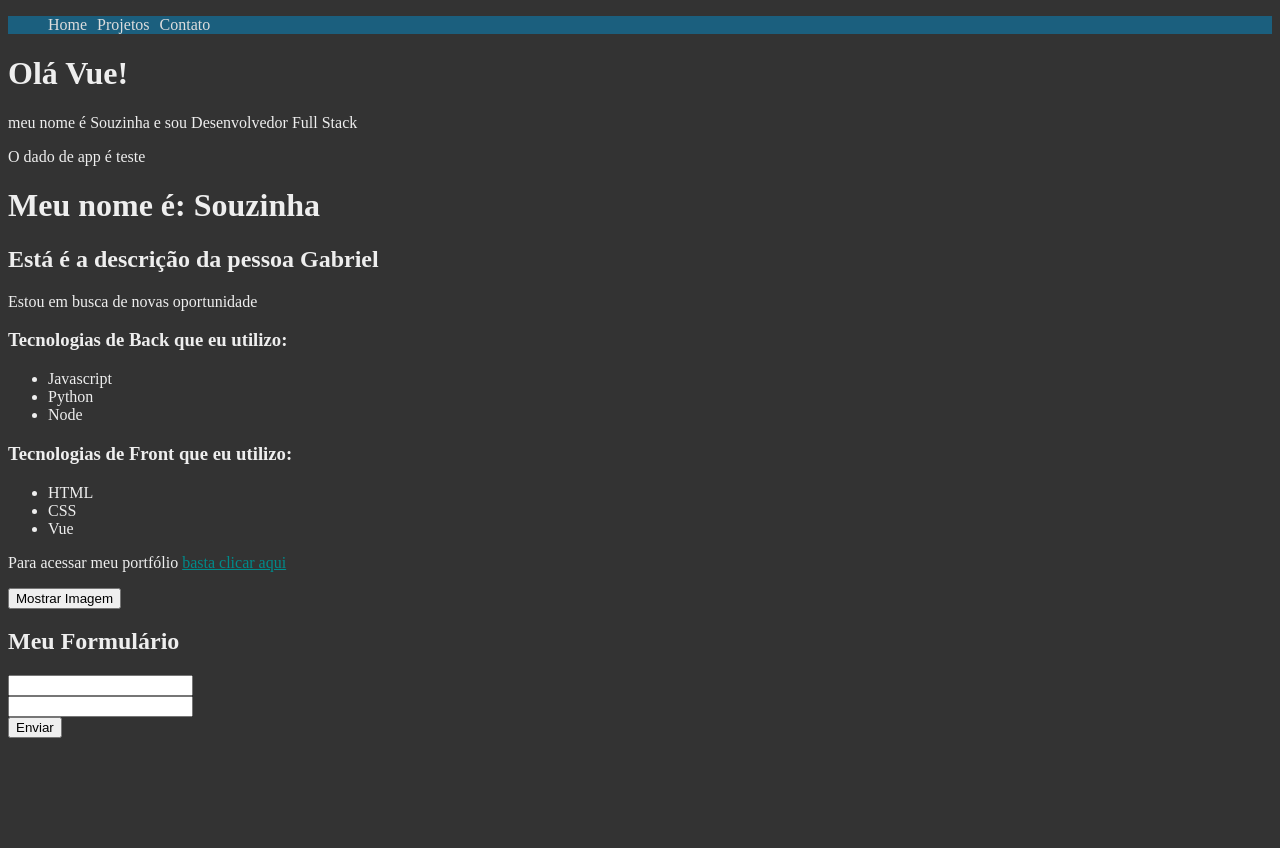
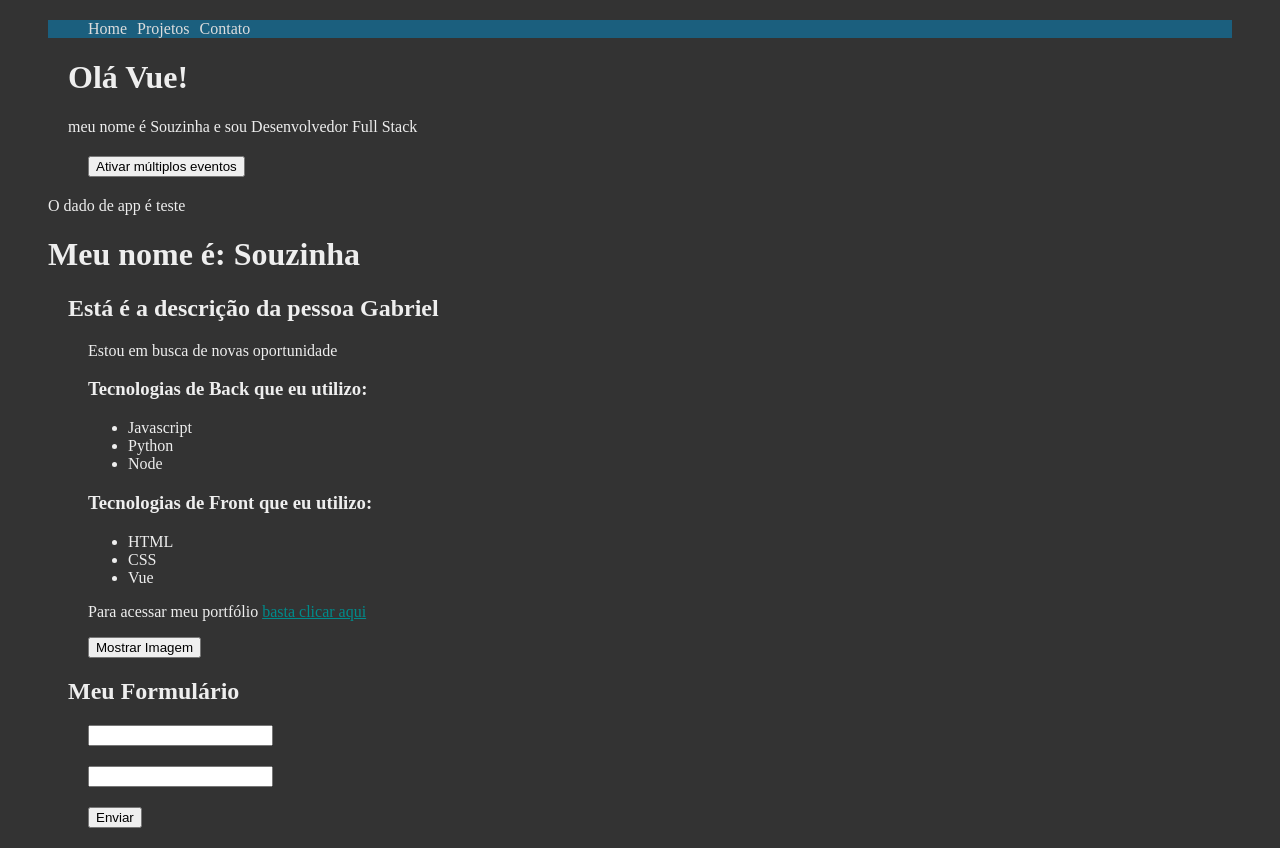
Before and after one commit to gabriel-souza9/vue, a Vue app in the folder app_vue/: page / in a window 1280 px wide. Before the commit the page ends 800 px from the top, so only its background shows below. Built offline with nearby package versions, Linux system fonts and the light colour scheme.

Commit message:
multiplos eventos

```diff
--- /dev/null
+++ b/app_vue/src/components/MultiplosEventos.vue
@@ -0,0 +1,37 @@
+<template>
+    <div>
+        <button @click="primeiro(txt1), segundo(txt2)">Ativar múltiplos eventos</button>
+        <p>{{ multiplos_eventos }}</p>
+    </div>
+</template>
+
+<script>
+    export default {
+        name: "MultiplosEventos",
+        data(){
+            return {
+                multiplos_eventos: "",
+                txt1: "Primeiro evento",
+                txt2: "Segundo evento"
+            }
+        },
+        methods: {
+            primeiro(text, e){
+                setTimeout(() => {
+                    this.multiplos_eventos = text;
+                }, 500)
+            },
+            segundo(text, e){
+                setTimeout(() => {
+                    this.multiplos_eventos = text;
+                }, 1000)
+            }
+        }
+    }
+</script>
+
+<style>
+    div {
+        margin: 20px;
+    }
+</style>
--- a/app_vue/src/components/PrimeiroComponent.vue
+++ b/app_vue/src/components/PrimeiroComponent.vue
@@ -2,12 +2,17 @@
     <div>
         <h1>Olá Vue!</h1>
         <p>meu nome é {{ name }} e sou {{ proff }}</p>
+        <MultiplosEventos />
     </div>
 </template>
 
 <script>
+import MultiplosEventos from './MultiplosEventos.vue';
     export default {
         name: "PrimeiroCompoment",
+        components: {
+            MultiplosEventos
+        },
         data(){
             return {
                 name: "Souzinha",
```
